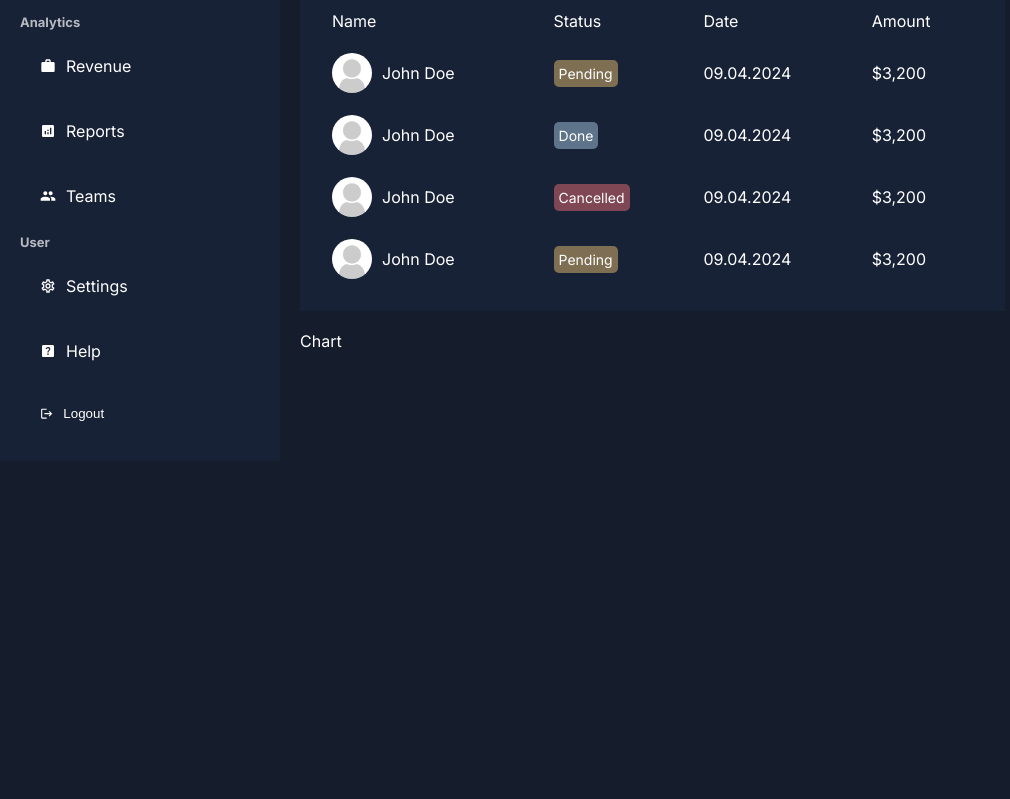
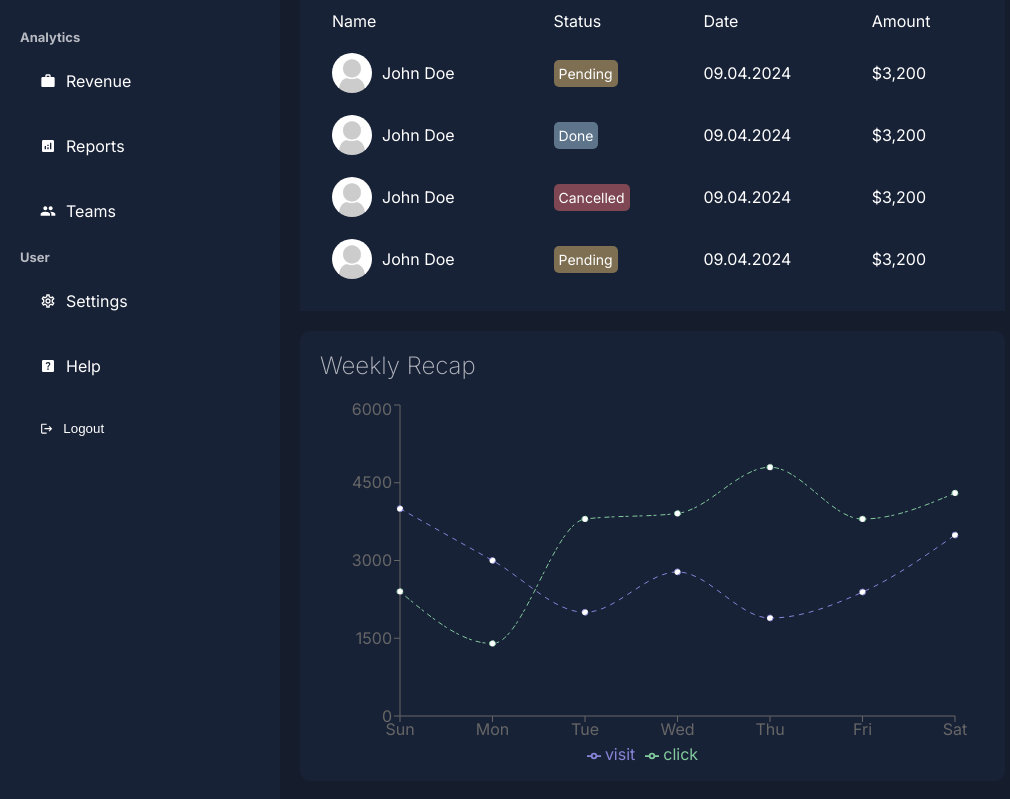
Before and after one commit to walkerJung/next14-admin-templete, a Next.js app: page /dashboard in a window 1280 px wide. Shown: the part 369-1168 px from the top of the page, without its empty margins (0-1010 px from the left). Before the commit the page ends 830 px from the top, so only its background shows below. Built offline with nearby package versions, Linux system fonts and the light colour scheme.

Commit message:
design: chart 라이브러리 추가 및 퍼블리싱

```diff
--- a/app/ui/dashboard/chart/chart.jsx
+++ b/app/ui/dashboard/chart/chart.jsx
@@ -1,7 +1,90 @@
+"use client";
+
 import styles from "./chart.module.css";
+import {
+  LineChart,
+  Line,
+  XAxis,
+  YAxis,
+  Tooltip,
+  Legend,
+  ResponsiveContainer,
+} from "recharts";
+
+const data = [
+  {
+    name: "Sun",
+    visit: 4000,
+    click: 2400,
+  },
+  {
+    name: "Mon",
+    visit: 3000,
+    click: 1398,
+  },
+  {
+    name: "Tue",
+    visit: 2000,
+    click: 3800,
+  },
+  {
+    name: "Wed",
+    visit: 2780,
+    click: 3908,
+  },
+  {
+    name: "Thu",
+    visit: 1890,
+    click: 4800,
+  },
+  {
+    name: "Fri",
+    visit: 2390,
+    click: 3800,
+  },
+  {
+    name: "Sat",
+    visit: 3490,
+    click: 4300,
+  },
+];
 
 const Chart = () => {
-  return <div className={styles.container}>Chart</div>;
+  return (
+    <div className={styles.container}>
+      <h2 className={styles.title}>Weekly Recap</h2>
+      <ResponsiveContainer width="100%" height="90%">
+        <LineChart
+          width={500}
+          height={300}
+          data={data}
+          margin={{
+            top: 5,
+            right: 30,
+            left: 20,
+            bottom: 5,
+          }}
+        >
+          <XAxis dataKey="name" />
+          <YAxis />
+          <Tooltip contentStyle={{ background: "#151c2c", border: "none" }} />
+          <Legend />
+          <Line
+            type="monotone"
+            dataKey="visit"
+            stroke="#8884d8"
+            strokeDasharray="5 5"
+          />
+          <Line
+            type="monotone"
+            dataKey="click"
+            stroke="#82ca9d"
+            strokeDasharray="3 4 5 2"
+          />
+        </LineChart>
+      </ResponsiveContainer>
+    </div>
+  );
 };
 
 export default Chart;
--- a/app/ui/dashboard/chart/chart.module.css
+++ b/app/ui/dashboard/chart/chart.module.css
@@ -0,0 +1,12 @@
+.container {
+  height: 450px;
+  background-color: var(--bgSoft);
+  padding: 20px;
+  border-radius: 10px;
+}
+
+.title {
+  font-weight: 200;
+  color: var(--textSoft);
+  margin-bottom: 20px;
+}
--- a/package.json
+++ b/package.json
@@ -13,7 +13,8 @@
     "next": "14.0.1",
     "react": "18",
     "react-dom": "18",
-    "react-icons": "4.11"
+    "react-icons": "4.11",
+    "recharts": "^2.9.0"
   },
   "devDependencies": {
     "eslint": "8",
```
Also changed, not shown: 1 other file (tests, documents, lock files or other folders).
